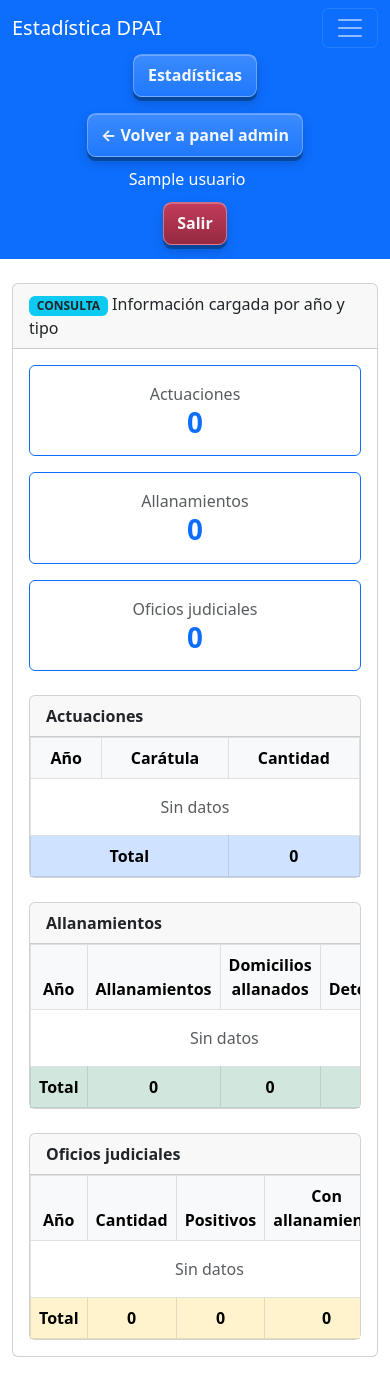
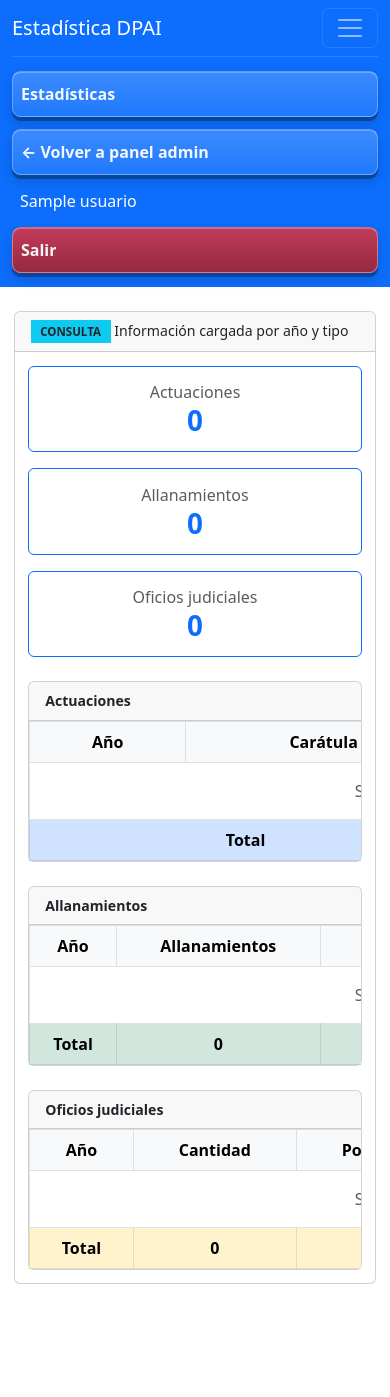
Before and after one commit to ArgusLuCh/dpai, a Flask app: page /estadisticas in a window 390 px wide, after a click that opens the changed part. After the commit the page ends 1284 px from the top, so only its background shows below. Run offline with Flask 3, Linux system fonts and the light colour scheme; a user stored in the database is signed in; a database or web service that is not in the repository returns one stand-in record (values such as "Sample title"); data that the repository does not hold is empty; some libraries are stand-ins or nearby versions.

Commit message:
Revert "se modifica el css de la pagina, agregando botones de seleccion"
This reverts commit f2a8715d728a746e6262e11c83a4c54a43bafc93.

```diff
--- a/static/style.css
+++ b/static/style.css
@@ -105,15 +105,161 @@ body { padding-bottom:40px }
 
 .app-tab:active,
 .app-tab.active {
-  color: #fff !important;
-  background: linear-gradient(180deg, #1769aa 0%, #0d4f86 100%) !important;
-  border-color: #0a3d68 !important;
-  top: 3px;
-  box-shadow:
-    0 1px 0 #082f50,
-    0 3px 6px rgba(31, 41, 55, .2),
-    inset 0 1px 0 rgba(255, 255, 255, .2);
+  color: var(--color-navy-800) !important;
+  background: var(--color-paper) !important;
+  border-bottom: 2px solid var(--color-amber-600) !important;
 }
-::-webkit-scrollbar-thumb:hover {
-  background: var(--color-border-light);
+
+/* ---------- Badges y estados ---------- */
+
+.badge {
+  font-weight: 600;
+  font-size: .72rem;
+  padding: .35rem .6rem;
+  border-radius: var(--radius-sm);
 }
+
+.badge.bg-danger {
+  background: var(--color-danger-bg) !important;
+  color: var(--color-danger) !important;
+}
+
+.badge.bg-secondary {
+  background: #ececea !important;
+  color: var(--color-ink-soft) !important;
+}
+
+.color-verde {
+  background: var(--color-success-bg);
+  color: var(--color-success);
+  padding: .35rem .6rem;
+  border-radius: var(--radius-sm);
+  font-weight: 600;
+}
+
+.color-amarillo {
+  background: var(--color-warning-bg);
+  color: var(--color-warning);
+  padding: .35rem .6rem;
+  border-radius: var(--radius-sm);
+  font-weight: 600;
+}
+
+.color-rojo {
+  background: var(--color-danger-bg);
+  color: var(--color-danger);
+  padding: .35rem .6rem;
+  border-radius: var(--radius-sm);
+  font-weight: 600;
+}
+
+/* ---------- Alertas ---------- */
+
+.alert {
+  border: 1px solid transparent;
+  border-radius: var(--radius-sm);
+  font-size: .9rem;
+}
+
+.alert-danger {
+  background: var(--color-danger-bg);
+  border-color: #e3b5b1;
+  color: var(--color-danger);
+}
+
+.alert-success {
+  background: var(--color-success-bg);
+  border-color: #a9d4b8;
+  color: var(--color-success);
+}
+
+/* ---------- Login y páginas centradas ---------- */
+
+.auth-page {
+  min-height: calc(100vh - 100px);
+  display: flex;
+  align-items: center;
+  justify-content: center;
+}
+
+.auth-card {
+  width: 100%;
+  max-width: 400px;
+}
+
+.auth-card .card-header {
+  justify-content: center;
+  font-size: 1rem;
+}
+
+/* ---------- Responsive ---------- */
+
+@media (max-width: 991.98px) {
+  .app-top-nav {
+    align-items: stretch;
+    gap: 0;
+    padding-top: .5rem;
+    border-top: 1px solid rgba(255, 255, 255, .12);
+    margin-top: .5rem;
+  }
+
+  .app-top-nav .nav-item {
+    width: 100%;
+  }
+
+  .app-top-link {
+    display: block;
+    padding: .65rem .5rem !important;
+  }
+
+  .navbar-text {
+    display: block;
+    padding: .5rem;
+    margin: 0 !important;
+  }
+}
+
+@media (max-width: 767.98px) {
+  .container {
+    padding-left: .85rem;
+    padding-right: .85rem;
+  }
+
+  .card-body {
+    padding: .85rem;
+  }
+
+  .card-header {
+    font-size: .88rem;
+    flex-wrap: wrap;
+  }
+
+  h1 { font-size: 1.4rem; }
+  h2 { font-size: 1.2rem; }
+
+  .app-tabs {
+    flex-wrap: nowrap;
+    overflow-x: auto;
+    -webkit-overflow-scrolling: touch;
+    padding-left: .7rem;
+    padding-right: .7rem;
+  }
+
+  .app-tab {
+    flex: 0 0 auto;
+    white-space: nowrap;
+  }
+
+  .table-responsive table {
+    min-width: 720px;
+  }
+
+  .btn {
+    padding: .55rem 1rem;
+  }
+
+  /* Formularios: una columna por fila en vez de varias apretadas */
+  form .row > [class*="col-"] {
+    margin-bottom: .75rem;
+  }
+}
--- a/templates/base.html
+++ b/templates/base.html
@@ -53,17 +53,6 @@
     <div class="container">
       {% block content %}{% endblock %}
     </div>
-    <script>
-  document.addEventListener('input', function (e) {
-    const el = e.target;
-    const skip = ['password','email','date','number','file','checkbox','radio','hidden','search','tel','url'];
-    if (el.tagName === 'TEXTAREA' || (el.tagName === 'INPUT' && !skip.includes(el.type))) {
-      const start = el.selectionStart, end = el.selectionEnd;
-      el.value = el.value.toUpperCase();
-      if (start !== null) el.setSelectionRange(start, end);
-    }
-  });
-</script>
   </body>
   <script src="https://cdn.jsdelivr.net/npm/bootstrap@5.3.0/dist/js/bootstrap.bundle.min.js"></script>
 </html>
```
Also changed, not shown: templates/index.html (+85 -30 lines).
